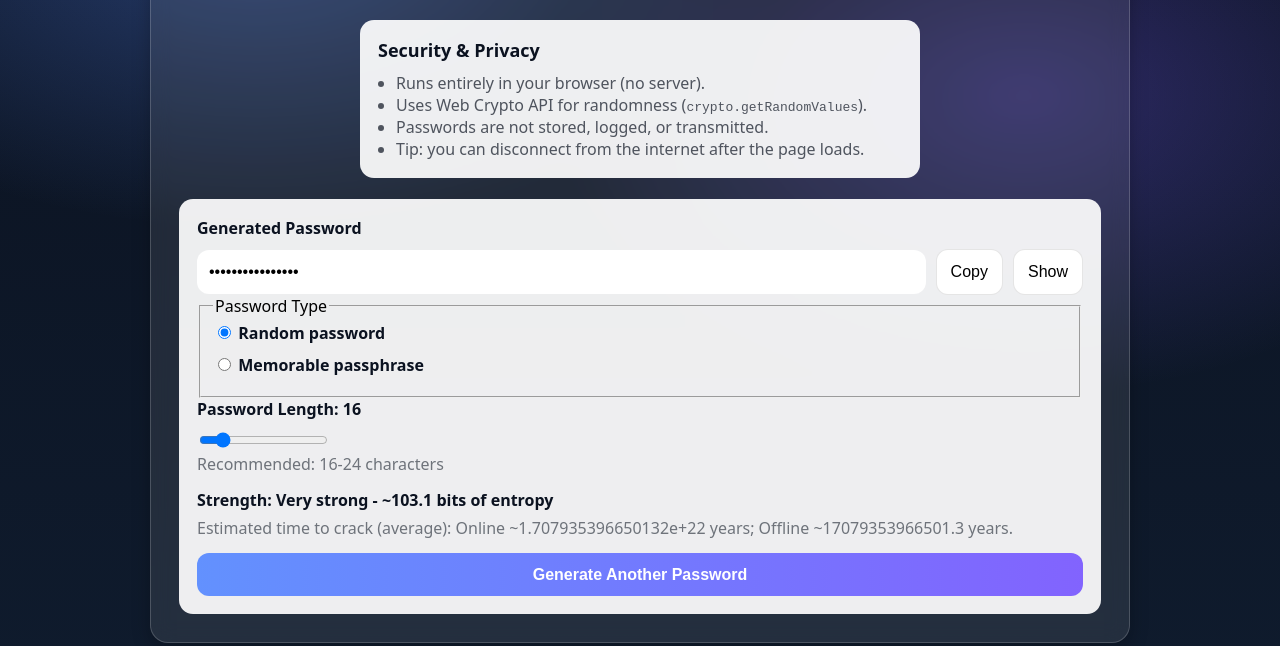
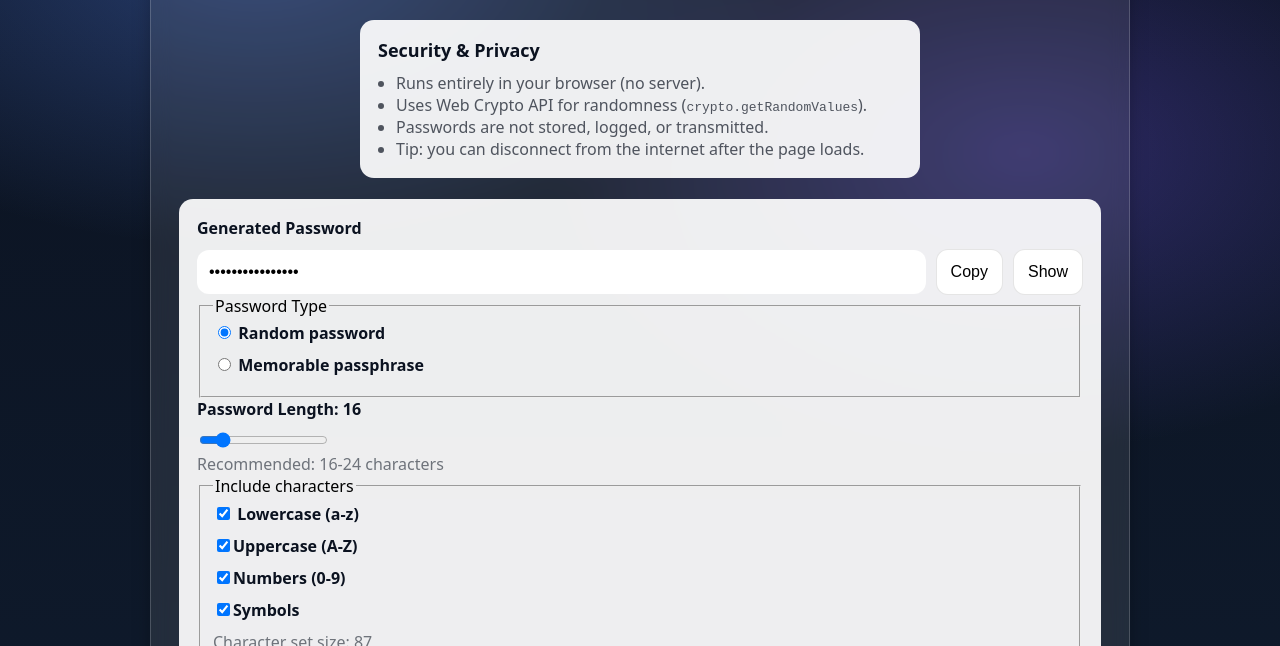
Before and after one commit to misotofu7/password_generator, a plain HTML site: page index.html in a window 1280 px wide. Both pictures are taken after a click on the button "Generate Password". Shown: the part 154-800 px from the top of the page. Drawn offline with Linux system fonts and the light colour scheme.

Commit message:
feat: add character set toggles for password generation
- Allow users to include/exclude lowercase, uppercase, digits, and symbols
- Generate passwords from a dynamic charset using crypto-secure randomness
- Update entropy and crack-time estimates based on selected charset size
- Prevent generation when no character sets are selected
- Note: character set toggles don't currently apply to memorable passphrases

```diff
--- a/index.html
+++ b/index.html
@@ -78,6 +78,17 @@
                     </p>
                 </div>
 
+                <fieldset class="charset">
+                    <legend>Include characters</legend>
+
+                    <label><input type="checkbox" id="opt-lower" checked> Lowercase (a-z)</label>
+                    <label><input type="checkbox" id="opt-upper" checked>Uppercase (A-Z)</label>
+                    <label><input type="checkbox" id="opt-digits" checked>Numbers (0-9)</label>
+                    <label><input type="checkbox" id="opt-symbols" checked>Symbols</label>
+
+                    <p id="charset-hint" class="muted" aria-live="polite"></p>
+                </fieldset>
+
                 <div>
                     <p id="strength" role="status" aria-live="polite"></p>
                     <p id="crack-time" class="muted" aria-live="polite"></p>
--- a/js/script.js
+++ b/js/script.js
@@ -16,6 +16,12 @@ const lengthInput = document.getElementById("length");
 const lengthValue = document.getElementById("length-value");
 const lengthLabel = document.getElementById("length-label");
 
+const lowerOpt = document.getElementById("opt-lower");
+const upperOpt = document.getElementById("opt-upper");
+const digitsOpt = document.getElementById("opt-digits");
+const symbolsOpt = document.getElementById("opt-symbols");
+const charsetHint = document.getElementById("charset-hint");
+
 const strengthEl = document.getElementById("strength");
 const crackTimeEl = document.getElementById("crack-time");
 
@@ -25,13 +31,17 @@ if (modeInputs.length === 0) {
 
 if (!generateButton || !againButton || !result|| !passwordInput || !copyButton
     || !toggleButton || !modeInputs || !lengthInput || !lengthValue
-    || !lengthLabel || !strengthEl || !crackTimeEl) {
+    || !lengthLabel || !lowerOpt || !upperOpt || !digitsOpt || !symbolsOpt
+    || !charsetHint || !strengthEl || !crackTimeEl) {
   throw new Error("Missing required DOM elements. Check your HTML IDs.");
 }
 
 syncLengthControlForMode(getMode());
 
-const CHARSET = "abcdefghijklmnopqrstuvwxyzABCDEFGHIJKLMNOPQRSTUVWXYZ0123456789!@#$%^&*()-_=+[]{};:,.?~|";
+const LOWER = "abcdefghijklmnopqrstuvwxyz";
+const UPPER = "ABCDEFGHIJKLMNOPQRSTUVWXYZ";
+const DIGITS = "0123456789";
+const SYMBOLS = "!@#$%^&*()-_=+[]{};:,.?~|";
 
 const WORDS = [
     "apple", "river", "cloud", "stone", "battery",
@@ -46,14 +56,27 @@ function getMode() {
     return checked  ? checked.value : "random";
 }
 
+function buildCharset() {
+    let charset = "";
+    if (lowerOpt.checked)
+        charset += LOWER
+    if (upperOpt.checked)
+        charset += UPPER;
+    if (digitsOpt.checked)
+        charset += DIGITS;
+    if (symbolsOpt.checked)
+        charset += SYMBOLS
+    return charset
+}
+
 // generates random password (default length 16)
-function generatePassword(length = 16) {
+function generatePassword(length = 16, charset) {
     // create array of length numbers
     const arr = new Uint32Array(length);
     // fills arr with cryptographically secure random numbers from browser/OS
     crypto.getRandomValues(arr);
     // convert typed array into normal array and join into a string
-    return Array.from(arr, x => CHARSET[x % CHARSET.length]).join("");
+    return Array.from(arr, x => charset[x % charset.length]).join("");
 }
 
 function generatePassphrase(wordsCount = 4, separator = "-") {
@@ -130,10 +153,13 @@ function updateStrengthUI(password, mode) {
 
     if (mode === "passphrase") {
         const wordsCount = password.split("-").filter(Boolean).length;
-        bits = wordsCount.length * Math.log2(WORDS.length);
+        bits = wordsCount * Math.log2(WORDS.length);
     }
     else {
-        bits = entropyBits(password.length, getCharsetSizeFromGenerator());
+        const charsetSize = buildCharset().length;
+        if (charsetSize === 0)
+            return;
+        bits = entropyBits(password.length, charsetSize);
     }
 
     if (!strengthEl || !crackTimeEl)
@@ -166,7 +192,15 @@ function setNewPassword() {
         pw = generatePassphrase(length);
     }
     else {
-        pw = generatePassword(length);
+        const charset = buildCharset();
+
+        if (charset.length === 0) {
+            charsetHint.textContent = "Select at least one character set to generate a password.";
+            return;
+        }
+
+        charsetHint.textContent = `Character set size: ${charset.length}`;
+        pw = generatePassword(length, charset);
     }
 
     passwordInput.value = pw;
@@ -222,6 +256,24 @@ lengthInput.addEventListener("input", () => {
     }
 });
 
+[lowerOpt, upperOpt, digitsOpt, symbolsOpt].forEach(opt => {
+    opt.addEventListener("change", () => {
+        const charsetSize = buildCharset().length;
+
+        if (charsetSize === 0) {
+            charsetHint.textContent = "Select at least one character set.";
+            return;
+        }
+
+        charsetHint.textContent = `Character set size: ${charsetSize}`;
+
+        // password is generated and is in random mode --> regenerate password
+        if (passwordInput.value && getMode() === "random") {
+            setNewPassword();
+        }
+    });
+});
+
 generateButton.addEventListener("click", setNewPassword);
 againButton.addEventListener("click", setNewPassword);
 
```
